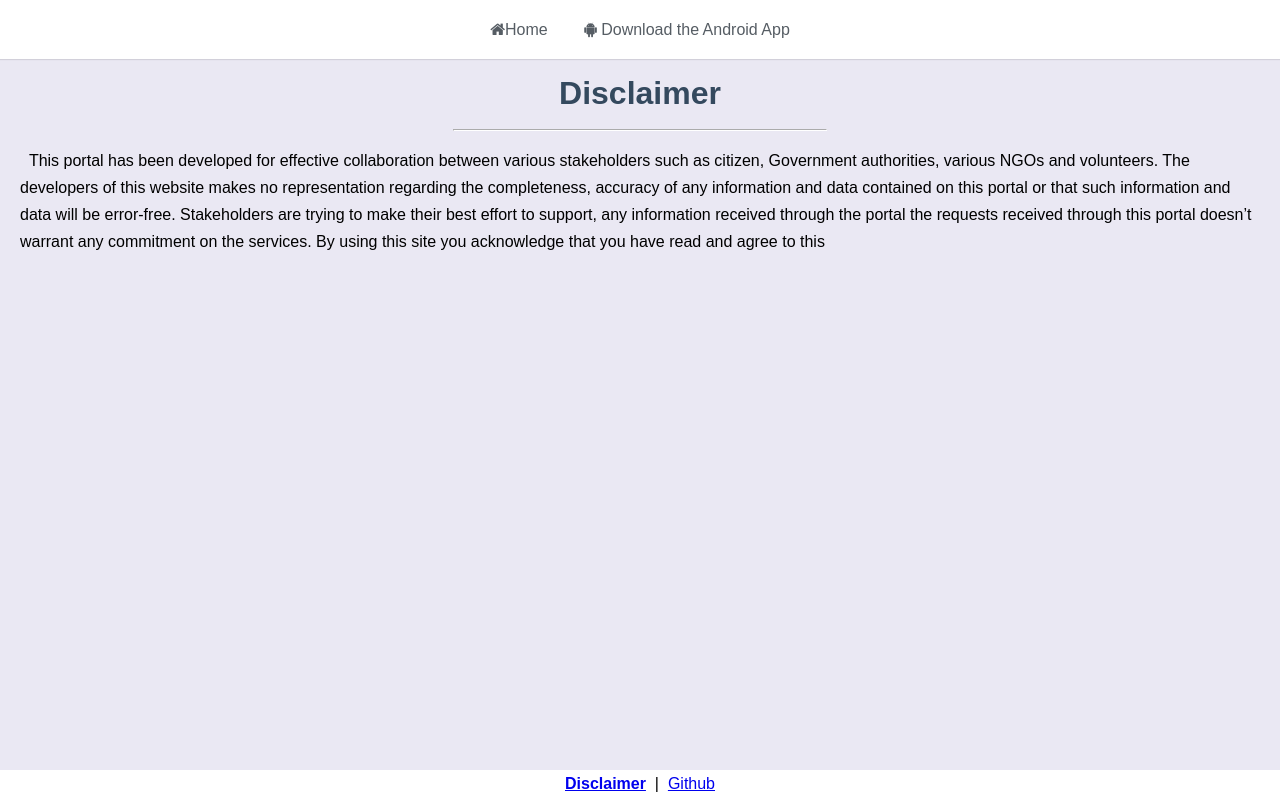
After one commit to devpranoy/keralarescue, a Flask app: template templates/disclaimer.html in a window 1280 px wide. The commit adds this page. Run offline with Flask 2, Linux system fonts and the light colour scheme; the template is opened without the code that fills it, so the values that code supplies are empty; some libraries are stand-ins or nearby versions.

Commit message:
Disclaimer Added

```diff
--- a/static/assets/css/layouts/style.css
+++ b/static/assets/css/layouts/style.css
@@ -13,6 +13,21 @@ body {
   color: black;
   background-color: #eae8f3;
   font-size: 13px;
+}
+.footer {
+  position: fixed;
+  left: 0;
+  bottom: 0;
+  width: 100%;
+  background-color: white;
+  text-align: center;
+  text-decoration:none;
+  height: 30px;
+}
+.disclaimer {
+  margin-top: 80px;
+  padding-left: 20px;
+  padding-right: 20px;
 }
 
 h1,
--- /dev/null
+++ b/templates/disclaimer.html
@@ -0,0 +1,62 @@
+<!doctype html>
+<html lang="en">
+
+<head>
+    <meta charset="utf-8">
+    <meta name="viewport" content="width=device-width, initial-scale=1.0">
+    <meta name="description" content="Kerala Rescure Web">
+    <title>Kerala Rescue</title>
+
+    <link rel="stylesheet" href="https://unpkg.com/purecss@1.0.0/build/pure-min.css" integrity="sha384-" crossorigin="anonymous">
+
+    <!--[if lte IE 8]>
+        <link rel="stylesheet" href="https://unpkg.com/purecss@1.0.0/build/grids-responsive-old-ie-min.css">
+    <![endif]-->
+    <!--[if gt IE 8]><!-->
+    <link rel="stylesheet" href="https://unpkg.com/purecss@1.0.0/build/grids-responsive-min.css">
+    <!--<![endif]-->
+
+    <link rel="stylesheet" href="https://netdna.bootstrapcdn.com/font-awesome/4.0.3/css/font-awesome.css">
+
+    <!--[if lte IE 8]>
+            <link rel="stylesheet" href="css/layouts/marketing-old-ie.css">
+        <![endif]-->
+    <!--[if gt IE 8]><!-->
+    <link rel="stylesheet" href="../static/assets/css/layouts/style.css">
+    <!--<![endif]-->
+</head>
+
+<body>
+
+    <div class="header">
+        <div class="home-menu pure-menu pure-menu-horizontal pure-menu-fixed">
+            <a class="pure-menu-heading" style="text-transform: none" href="index.html"><i class="fa fa-home"></i>Home</a>
+            <a class="pure-menu-heading" style="text-transform: none" href="https://play.google.com/store/apps/details?id=in.co.iodev.keralarescue">
+                    <i class="fa fa-android"></i> Download the Android App
+                </a>
+        </div>
+    </div>
+    <div class="disclaimer">
+        <h1 style="text-align: center;">Disclaimer</h1>
+        <hr style="width: 30%">
+        <p>
+            &nbsp;&nbsp;This portal has been developed for effective collaboration between various stakeholders such as citizen, Government authorities, various NGOs and volunteers. The developers of this website makes no representation regarding the completeness, accuracy of any information and data contained on this portal or that such information and data will be error-free. Stakeholders are trying to make their best effort to support, any information received through the portal the requests received through this portal doesn’t warrant any commitment on the services. By using this site you acknowledge that you have read and agree to this
+        </p>
+    </div>
+    <footer class="footer">
+        <div>
+            <a style="font-weight: bold;text-transform: none;" href="disclaimer.html">Disclaimer</a>
+            <span>&nbsp;|&nbsp;</span>
+            <a target="_blank" href="https://github.com/devpranoy/keralarescue">Github</a>
+        </div>
+    </footer>
+
+
+<script src="../static/assets/js/jQuery-ajax.min.js"></script>
+<script src="../static/assets/js/moment.min.js"></script>
+
+<script src="../static/assets/js/service.js"></script>
+
+</body>
+
+</html>
```
Also changed, not shown: templates/index.html (+7 -0 lines).
